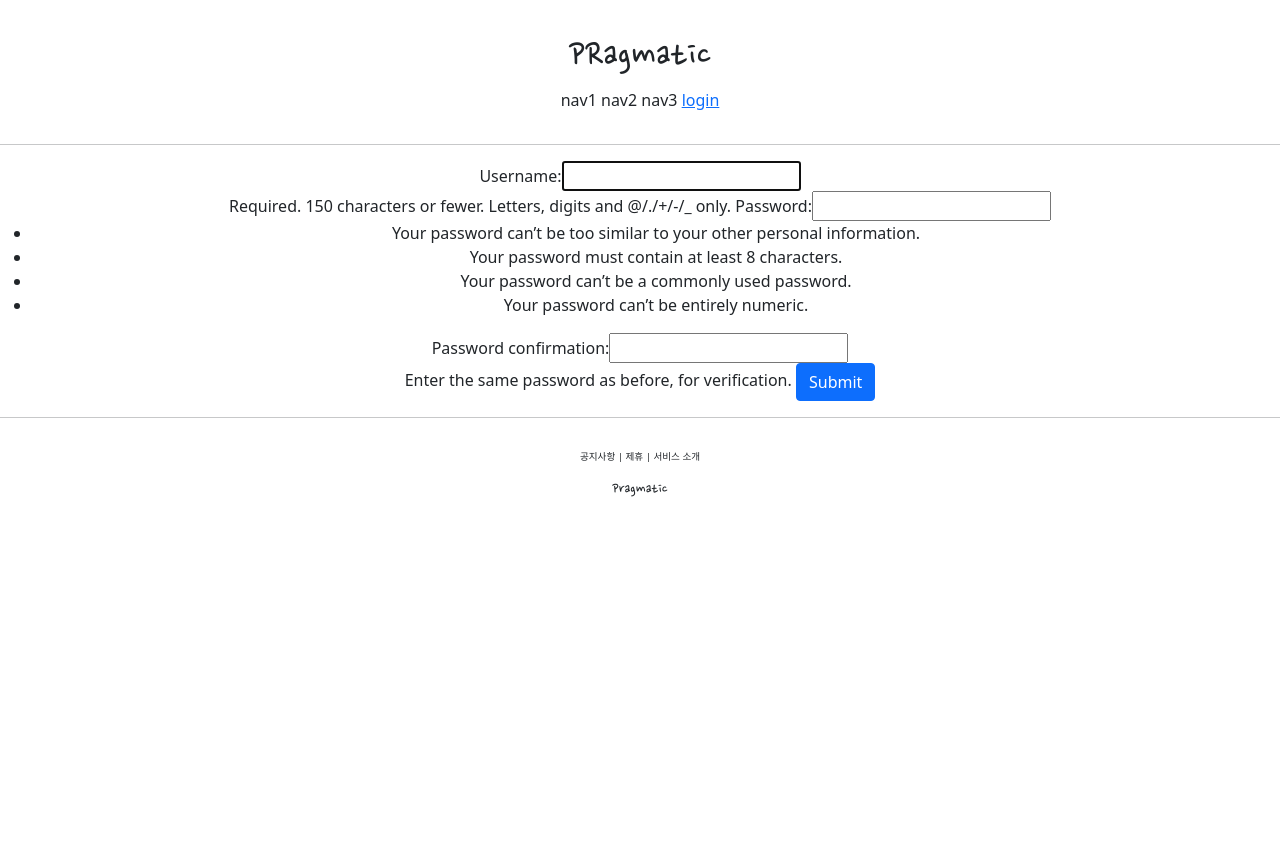
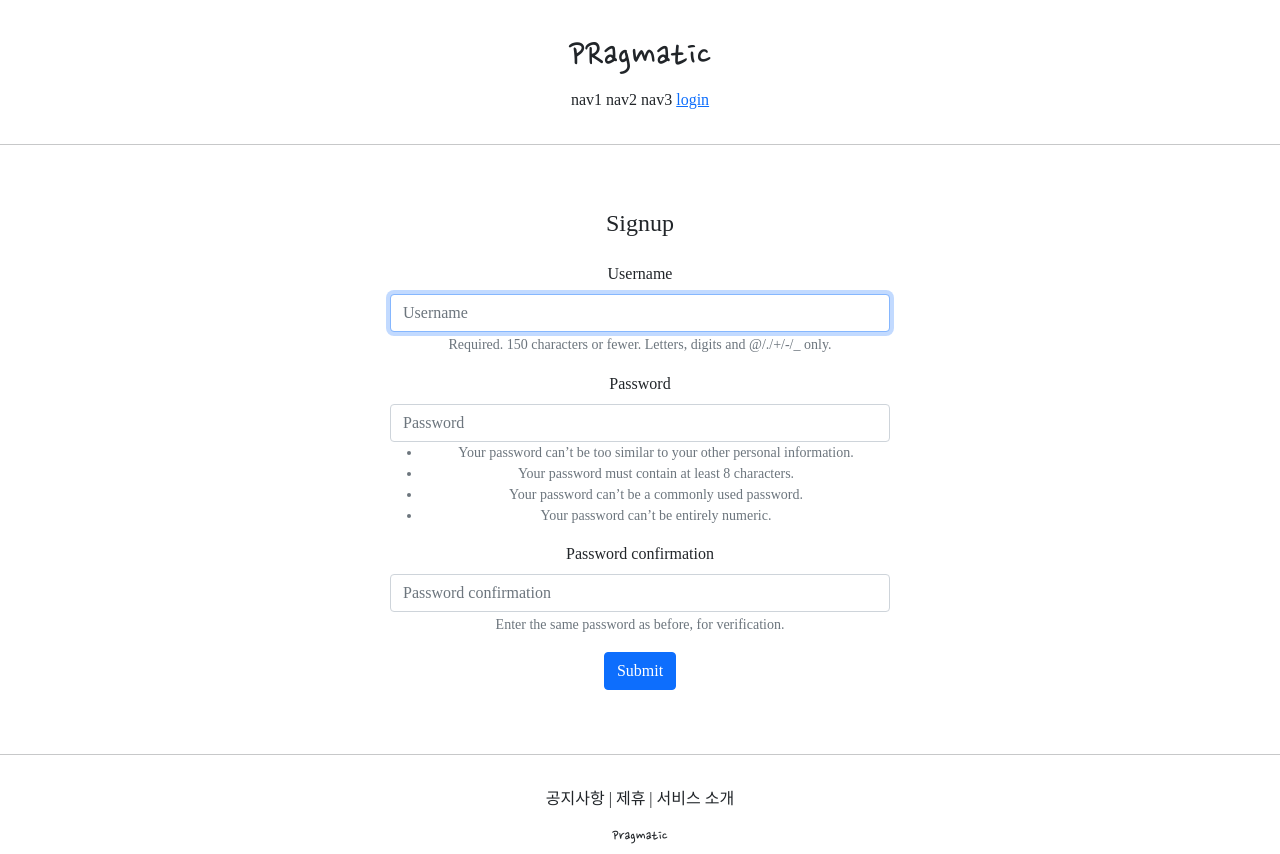
Before and after one commit to holawan/Pinterest, a Django app: page /account/create/ in a window 1280 px wide. Before the commit the page ends 497 px from the top, so only its background shows below. Run offline with Django 3.2, Linux system fonts and the light colour scheme; some libraries are stand-ins or nearby versions; some web fonts are replaced.

Commit message:
css, font 스타일 적용

```diff
--- a/accountapp/templates/accountapp/create.html
+++ b/accountapp/templates/accountapp/create.html
@@ -1,13 +1,16 @@
 {% extends 'base.html' %}
-
+{% load bootstrap4 %}
 {% block content %}
 
-  <div style = "text-align: center">
+  <div style = "text-align: center; max-width: 500px; margin: 4rem auto;">
     {% comment %} accountapp_crate로 연결해라  {% endcomment %}
+
+    <div class="mb-4">
+      <h4>Signup</h4> </div>
     <form action="{% url 'accountapp:create' %}" method = "post">
       {% csrf_token %}
       {% comment %} 장고에서 제공하는 기본 폼 사용  {% endcomment %}
-      {{ form }}
+      {% bootstrap_form form%}
       <input type="submit" class = "btn btn-primary">
     </form>
   </div>
--- a/static/base.css
+++ b/static/base.css
@@ -3,7 +3,7 @@
 }
 
 .pragmatic_footer_button{
-  font-size: .6rem;
+  font-size: 1rem;
 }
 
 .pragmatic_footer{
--- a/templates/base.html
+++ b/templates/base.html
@@ -4,15 +4,16 @@
 
   {% include 'head.html' %}
 
-<body>
+  <body style = "font-family: 'NanumGaRamYeonGgoc';">
     {% comment %} border-radius는 블록의 가장자리에 공유를 줘서 부드럽게 만드는 것   {% endcomment %}
     {% include 'header.html' %}
 
     <hr>
+    <div style ="">
     {% block content %}
 
     {% endblock content %}
-
+    </div>
 
     <hr>
     {% include 'footer.html' %}
--- a/templates/head.html
+++ b/templates/head.html
@@ -6,11 +6,17 @@
   <meta name="viewport" content="width=device-width, initial-scale=1.0">
   {% comment %} BOOTSTRAP LINK {% endcomment %}
   <link href="https://cdn.jsdelivr.net/npm/bootstrap@5.1.3/dist/css/bootstrap.min.css" rel="stylesheet" integrity="sha384-1BmE4kWBq78iYhFldvKuhfTAU6auU8tT94WrHftjDbrCEXSU1oBoqyl2QvZ6jIW3" crossorigin="anonymous">
-
+  <link href="https://hangeul.pstatic.net/hangeul_static/css/NanumGaRamYeonGgoc.css" rel="stylesheet">
+  {% comment %} font-family: 'NanumGaRamYeonGgoc';{% endcomment %}
   {% comment %} GOOGLE FONTS LINK {% endcomment %}
   <link rel="preconnect" href="https://fonts.googleapis.com">
   <link rel="preconnect" href="https://fonts.gstatic.com" crossorigin>
   <link href="https://fonts.googleapis.com/css2?family=Nanum+Pen+Script&display=swap" rel="stylesheet">
+  {% comment %} naverfont {% endcomment %}
+
+
+  {% comment %} 폰트 설정 : font-family: 'NanumMiNiSonGeurSsi'; {% endcomment %}
+
   <title>Pragmatic</title>
 
   {% comment %} DEFAULT CSS LINK {% endcomment %}
```
Lines whose indentation alone changed are shown as unchanged.
